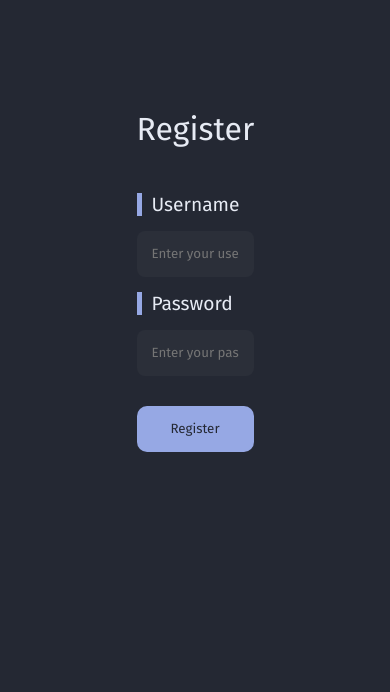
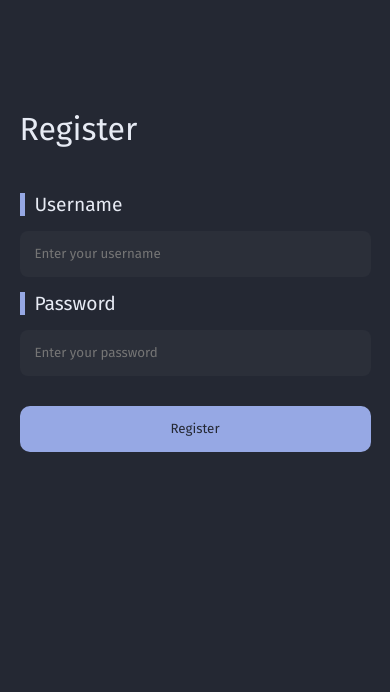
Before and after one commit to Veirt/anime88, a PHP site: page /register.php in a window 390 px wide. Shown: the part 76-768 px from the top of the page. Run offline with PHP 8.4, Linux system fonts and the light colour scheme.

Commit message:
fix: responsive auth form

```diff
--- a/assets/style.css
+++ b/assets/style.css
@@ -251,7 +251,7 @@ main {
 }
 
 .auth {
-  width: 30% !important;
+  width: 30%;
 }
 
 .form label {
```
